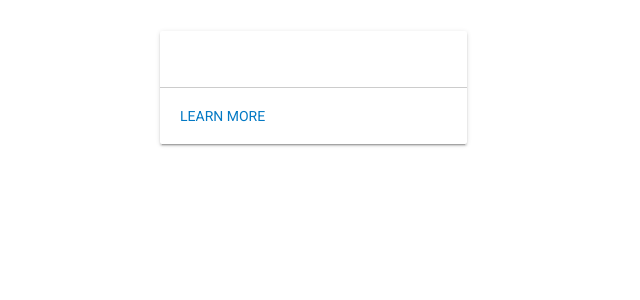
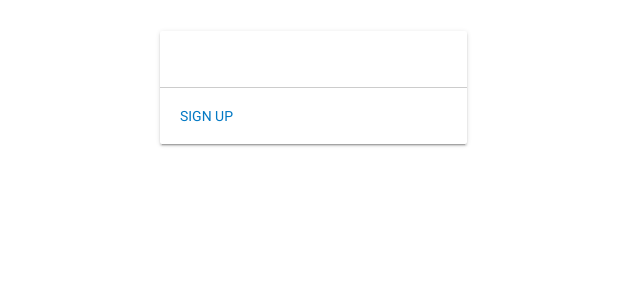
Before and after one commit to mage-acadamy/mage-acadamy.github.io, a Jekyll site: the page built from magento-2-merchant.html, in a window 1280 px wide. Shown: the part 434-734 px from the top of the page, without its empty margins (0-640 px from the left). Built offline with Jekyll 4.4.1, drawn with Linux system fonts in a browser that asks for light colours; nearby versions of some CDN libraries; comment, search, counter and statistics services are not loaded.

Commit message:
loop ul sidebar

```diff
--- a/_includes/sidebar.html
+++ b/_includes/sidebar.html
@@ -1,17 +1,5 @@
-<div class="4u">
-
-	<!-- Sidebar -->
-	{% for post in site.posts offset: 0 limit: 2 %}
-		<section class="box">
-			<a href="#" class="image featured"><img src="{{ site.baseurl }}{{ post.featured }}" alt="" /></a>
-			<header>
-				<h3>{{ post.title }}</h3>
-			</header>
-			{{ post.excerpt }}
-			<footer>
-				<a href="{{ site.baseurl }}{{ post.url }}" class="button alt">Magna sed taciti</a>
-			</footer>
-		</section>
+<ul>
+	{% for post in site.posts %}
+			<li>{{ post.title }}</li>
 	{% endfor %}
-
-</div>
+</ul>
--- a/magento-2-merchant.html
+++ b/magento-2-merchant.html
@@ -33,7 +33,7 @@ alt: image-alt
             <p>{{ post.subtitle }}</p>
           </div>
           <div class="card__action">
-            <a title="{{ member.name }}" href="{{ post.link }}">Learn More</a>
+            <a title="{{ member.name }}" href="{{ post.link }}">Sign Up</a>
           </div>
         </div>
       </div>
```
